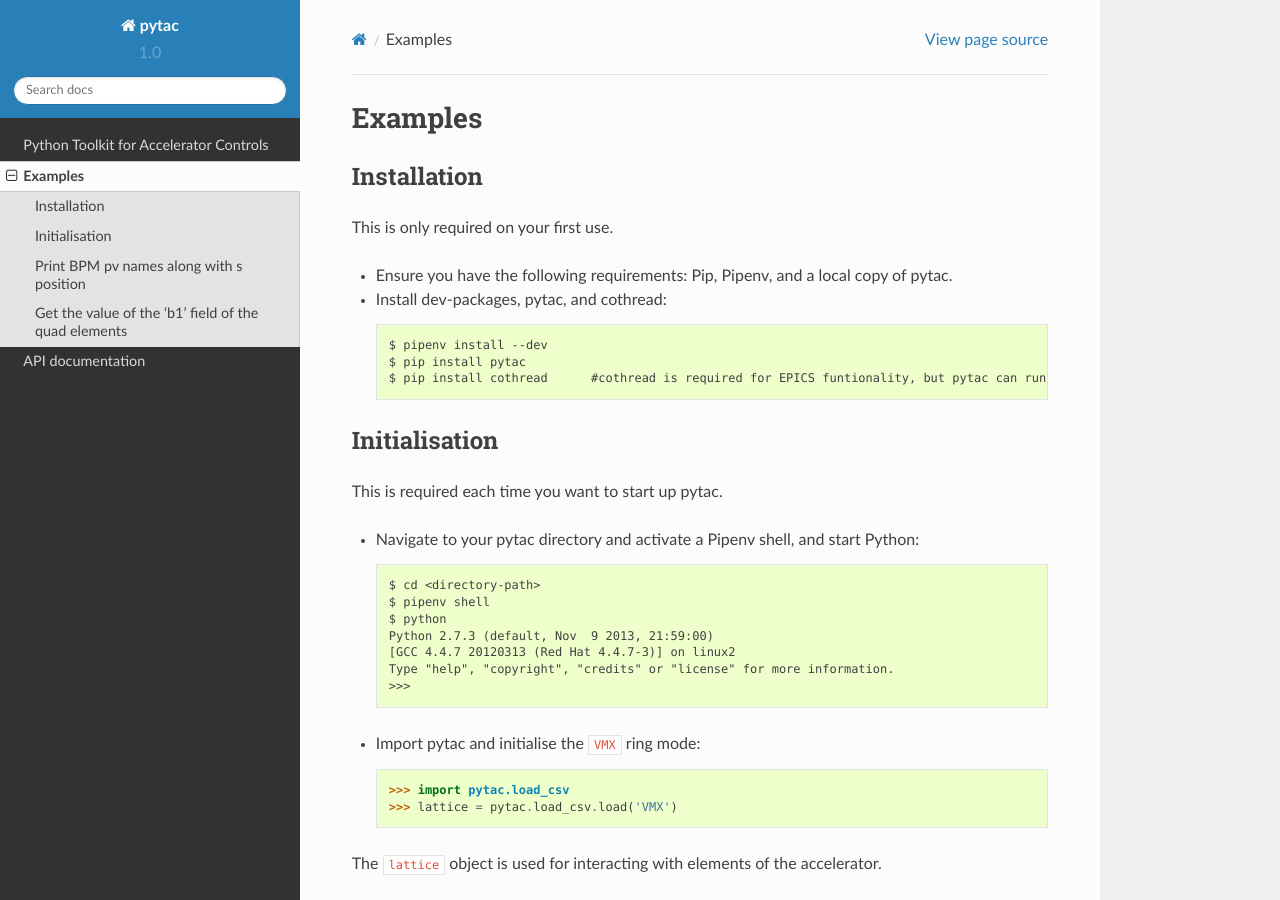
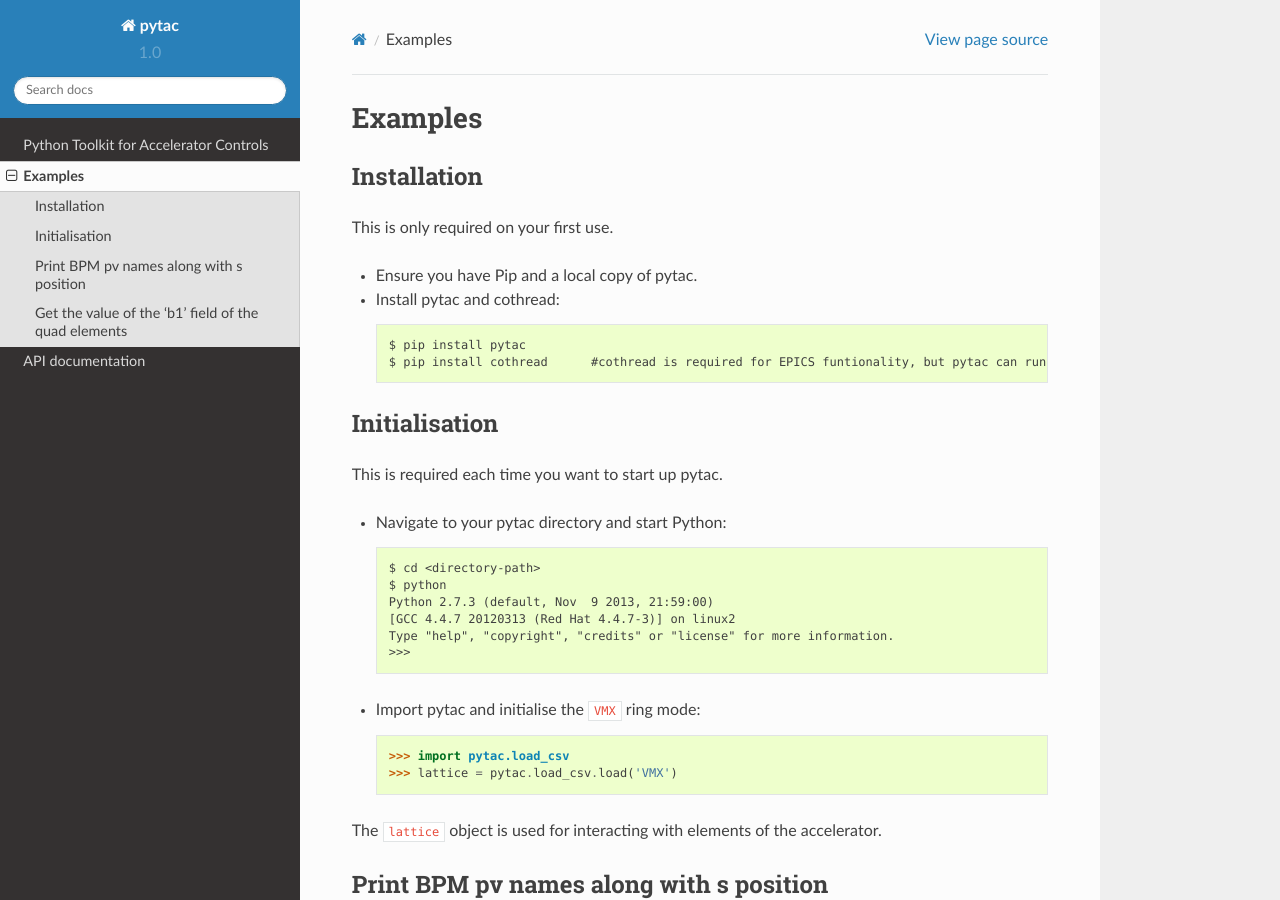
Before and after one commit to DiamondLightSource/pytac, a Sphinx documentation site: the page built from docs/examples.rst, in a window 1280 px wide and 900 px high. Built offline with Sphinx 7.4.7 and the Read the Docs theme 2.0.0, drawn with Linux system fonts in a browser that asks for light colours.

Commit message:
Remove developer specific material from first two sections.

```diff
--- a/docs/examples.rst
+++ b/docs/examples.rst
@@ -6,11 +6,10 @@ Installation
 
 This is only required on your first use.
 
-- Ensure you have the following requirements: Pip, Pipenv, and a local copy of pytac.
+- Ensure you have Pip and a local copy of pytac.
 
-- Install dev-packages, pytac, and cothread::
+- Install pytac and cothread::
 
-    $ pipenv install --dev
     $ pip install pytac
     $ pip install cothread	#cothread is required for EPICS funtionality, but pytac can run without it.
 
@@ -20,10 +19,9 @@ Initialisation
 
 This is required each time you want to start up pytac.
 
-- Navigate to your pytac directory and activate a Pipenv shell, and start Python::
+- Navigate to your pytac directory and start Python::
 
     $ cd <directory-path>
-    $ pipenv shell
     $ python
     Python 2.7.3 (default, Nov  9 2013, 21:59:00)
     [GCC 4.4.7 20120313 (Red Hat 4.4.7-3)] on linux2
```
